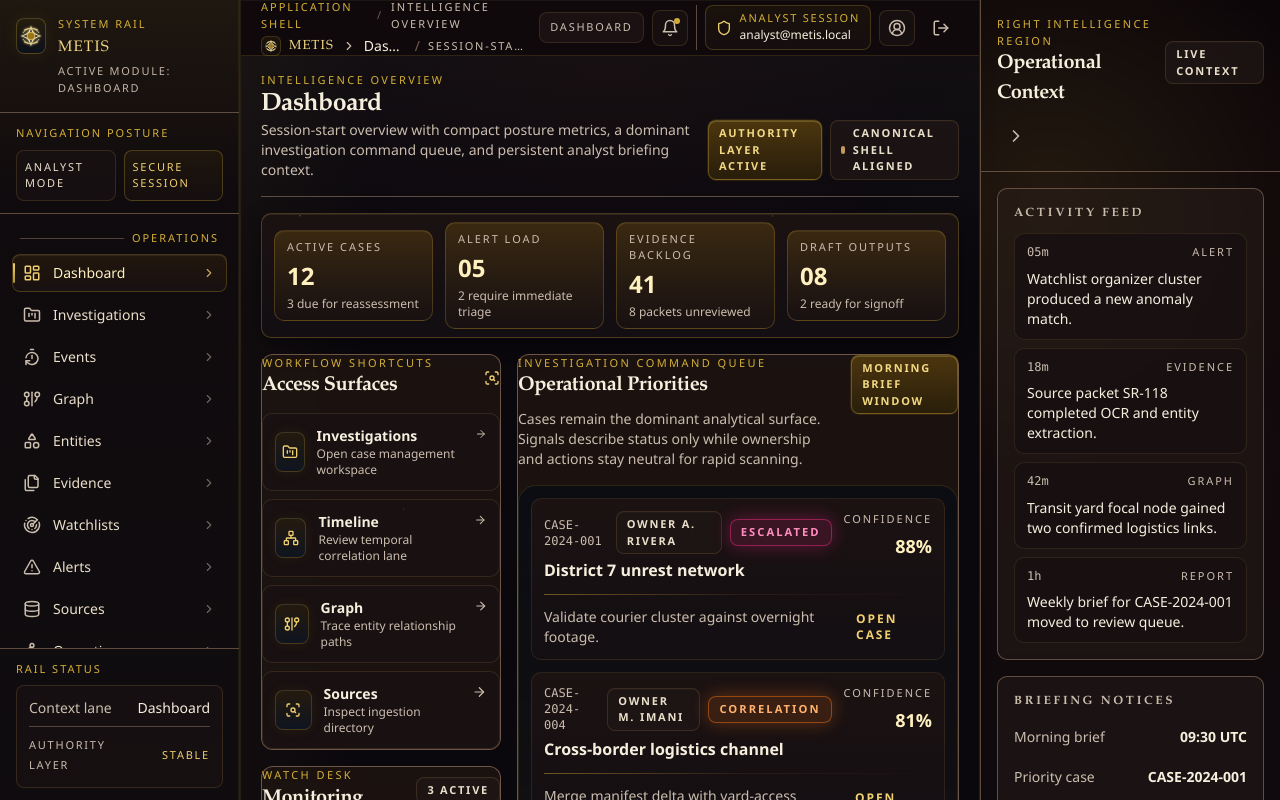
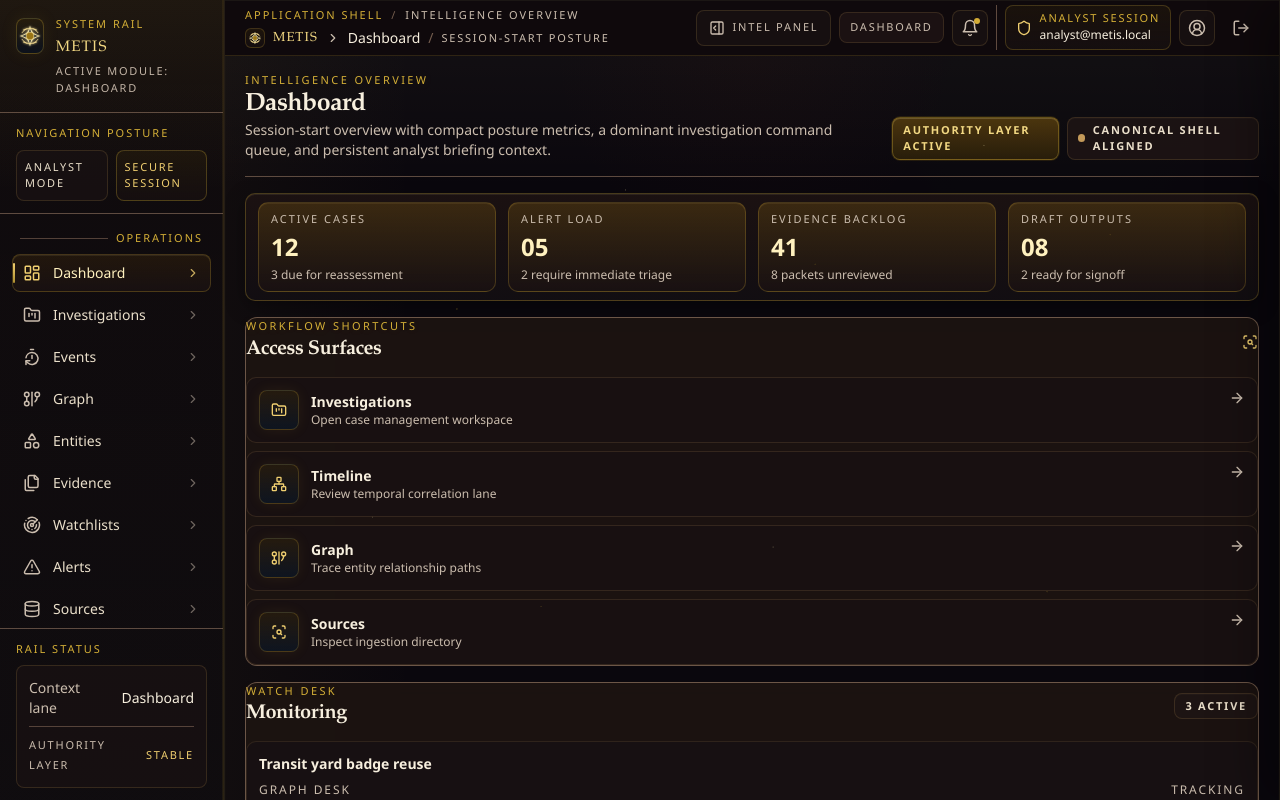
Before and after one commit to Vistiqx/Metis, a React (Vite) app in the folder frontend/: page / in a window 1280 px wide. Shown: the top 800 px of the page. Built offline with nearby package versions, Linux system fonts and the light colour scheme.

Commit message:
fix(shell): stabilize cross-browser shell width behavior

```diff
--- a/frontend/src/components/layout/RightPanel.tsx
+++ b/frontend/src/components/layout/RightPanel.tsx
@@ -4,35 +4,24 @@ import { Badge } from "../ui/Badge";
 
 interface RightPanelProps {
   children?: React.ReactNode;
+  isDrawerOpen?: boolean;
   title?: string;
   onClose?: () => void;
 }
 
 export function RightPanel({
   children,
+  isDrawerOpen = false,
   title = "Details",
   onClose,
 }: RightPanelProps) {
   const [collapsed, setCollapsed] = useState(false);
 
-  if (collapsed) {
-    return (
-      <button
-        onClick={() => setCollapsed(false)}
-        aria-label="Expand inspector"
-        title="Expand inspector"
-        className="hidden h-full w-10 items-center justify-center border-l border-border/70 bg-card/90 text-muted-foreground transition hover:bg-secondary/70 hover:text-foreground xl:flex"
-      >
-        <ChevronLeft className="h-5 w-5" />
-      </button>
-    );
-  }
-
-  return (
-    <aside className="hidden h-screen w-[300px] flex-col border-l border-border/70 bg-card/92 backdrop-blur xl:flex">
+  const panelContent = (
+    <>
       <div className="border-b border-border/70 px-4 py-4">
-        <div className="mb-2 flex items-center justify-between">
-          <div>
+        <div className="mb-2 flex items-center justify-between gap-3">
+          <div className="min-w-0">
             <div className="metis-kicker">Right Intelligence Region</div>
             <h2 className="text-[20px] font-semibold">{title}</h2>
           </div>
@@ -43,20 +32,20 @@ export function RightPanel({
             onClick={() => setCollapsed(true)}
             aria-label="Collapse inspector"
             title="Collapse inspector"
-            className="rounded-md border border-transparent p-2 text-muted-foreground transition hover:border-border/80 hover:bg-secondary/70 hover:text-foreground"
+            className="hidden rounded-md border border-transparent p-2 text-muted-foreground transition hover:border-border/80 hover:bg-secondary/70 hover:text-foreground [@media(min-width:1680px)]:inline-flex"
           >
             <ChevronRight className="h-5 w-5" />
           </button>
-          {onClose && (
+          {onClose ? (
             <button
               aria-label="Close inspector"
               title="Close inspector"
               onClick={onClose}
-              className="rounded-md border border-transparent p-2 text-muted-foreground transition hover:border-border/80 hover:bg-secondary/70 hover:text-foreground"
+              className="rounded-md border border-transparent p-2 text-muted-foreground transition hover:border-border/80 hover:bg-secondary/70 hover:text-foreground [@media(min-width:1680px)]:hidden"
             >
               <X className="h-5 w-5" />
             </button>
-          )}
+          ) : null}
         </div>
       </div>
 
@@ -67,7 +56,48 @@ export function RightPanel({
           </div>
         )}
       </div>
-    </aside>
+    </>
+  );
+
+  if (collapsed) {
+    return (
+      <button
+        onClick={() => setCollapsed(false)}
+        aria-label="Expand inspector"
+        title="Expand inspector"
+        className="hidden h-full w-10 items-center justify-center border-l border-border/70 bg-card/90 text-muted-foreground transition hover:bg-secondary/70 hover:text-foreground [@media(min-width:1680px)]:flex"
+      >
+        <ChevronLeft className="h-5 w-5" />
+      </button>
+    );
+  }
+
+  return (
+    <>
+      <div
+        role="button"
+        tabIndex={isDrawerOpen ? 0 : -1}
+        aria-hidden={!isDrawerOpen}
+        className={`fixed inset-0 z-40 bg-[rgba(6,6,10,0.6)] backdrop-blur-[2px] transition-opacity duration-200 [@media(min-width:1680px)]:hidden ${
+          isDrawerOpen ? "pointer-events-auto opacity-100" : "pointer-events-none opacity-0"
+        }`}
+        onClick={onClose}
+        onKeyDown={(event) => {
+          if (event.key === "Enter" || event.key === " ") {
+            event.preventDefault();
+            onClose?.();
+          }
+        }}
+      />
+
+      <aside
+        className={`metis-right-panel fixed inset-y-0 right-0 z-50 flex w-[min(22rem,calc(100vw-1rem))] flex-col border-l border-border/70 bg-card/95 shadow-[-18px_0_48px_rgba(0,0,0,0.38)] backdrop-blur xl:w-[min(24rem,calc(100vw-1.5rem))] [@media(min-width:1680px)]:sticky [@media(min-width:1680px)]:top-0 [@media(min-width:1680px)]:z-auto [@media(min-width:1680px)]:h-[100dvh] [@media(min-width:1680px)]:w-auto [@media(min-width:1680px)]:self-start [@media(min-width:1680px)]:translate-x-0 [@media(min-width:1680px)]:shadow-none ${
+          isDrawerOpen ? "translate-x-0" : "translate-x-full [@media(min-width:1680px)]:translate-x-0"
+        }`}
+      >
+        {panelContent}
+      </aside>
+    </>
   );
 }
 
--- a/frontend/src/components/layout/Sidebar.tsx
+++ b/frontend/src/components/layout/Sidebar.tsx
@@ -137,7 +137,7 @@ export function Sidebar() {
       )}
 
       <aside
-        className={`metis-shell-sidebar fixed inset-y-0 left-0 z-40 flex h-screen w-[240px] flex-col backdrop-blur-xl transition-transform duration-200 xl:static ${
+        className={`metis-shell-sidebar fixed inset-y-0 left-0 z-40 flex h-[100dvh] flex-col backdrop-blur-xl transition-transform duration-200 xl:sticky xl:top-0 xl:z-auto xl:h-[100dvh] xl:self-start ${
           mobileOpen ? "translate-x-0" : "-translate-x-full xl:translate-x-0"
         }`}
       >
--- a/frontend/src/components/layout/TopBar.tsx
+++ b/frontend/src/components/layout/TopBar.tsx
@@ -4,6 +4,7 @@ import {
   LogOut,
   Command,
   ChevronRight,
+  PanelRightOpen,
   Shield,
   UserCircle2,
 } from "lucide-react";
@@ -98,7 +99,15 @@ const routeMeta: Record<
   },
 };
 
-export function TopBar() {
+interface TopBarProps {
+  onToggleInspector?: () => void;
+  showInspectorToggle?: boolean;
+}
+
+export function TopBar({
+  onToggleInspector,
+  showInspectorToggle = false,
+}: TopBarProps) {
   const [searchQuery, setSearchQuery] = useState("");
   const location = useLocation();
   const activeRoute =
@@ -115,7 +124,7 @@ export function TopBar() {
     <header className="metis-context-bar">
       <div className="flex w-full items-center justify-between gap-3">
         <div className="flex min-w-0 flex-1 items-center gap-4">
-          <div className="min-w-0 flex-1 xl:max-w-[520px]">
+          <div className="min-w-0 flex-1 xl:max-w-[36rem] 2xl:max-w-[40rem]">
             <div className="flex items-center gap-2 text-[11px] uppercase tracking-[0.18em] text-muted-foreground">
               <span className="text-[#d4af37]">Application Shell</span>
               <span className="text-border/90">/</span>
@@ -145,6 +154,19 @@ export function TopBar() {
         </div>
 
         <div className="flex items-center gap-2">
+          {showInspectorToggle ? (
+            <button
+              type="button"
+              aria-label="Toggle intelligence panel"
+              title="Toggle intelligence panel"
+              onClick={onToggleInspector}
+              className="hidden h-9 items-center gap-2 rounded-md border border-[rgba(156,120,70,0.24)] bg-[rgba(25,17,19,0.84)] px-3 text-[11px] uppercase tracking-[0.16em] text-muted-foreground transition hover:border-[rgba(212,175,55,0.24)] hover:text-[#f0cf70] xl:flex [@media(min-width:1680px)]:hidden"
+            >
+              <PanelRightOpen className="h-4 w-4" />
+              Intel Panel
+            </button>
+          ) : null}
+
           <div className="hidden 2xl:block">
             <div className="metis-context-bar-search">
               <Search className="h-4 w-4 text-[#f0cf70]" />
@@ -153,7 +175,7 @@ export function TopBar() {
                 placeholder="Search workspace records"
                 value={searchQuery}
                 onChange={(e) => setSearchQuery(e.target.value)}
-                className="h-full w-[180px] border-0 bg-transparent p-0 text-sm text-foreground shadow-none outline-none ring-0 placeholder:text-muted-foreground focus:ring-0"
+                className="h-full w-[10rem] border-0 bg-transparent p-0 text-sm text-foreground shadow-none outline-none ring-0 placeholder:text-muted-foreground focus:ring-0 2xl:w-[12rem]"
               />
               <kbd className="hidden rounded border border-border/80 bg-[rgba(10,15,24,0.94)] px-1.5 py-0.5 text-[11px] font-semibold text-muted-foreground 2xl:inline-flex 2xl:items-center 2xl:gap-1">
                 <Command className="inline h-3 w-3" />K
--- a/frontend/src/components/layout/WorkspaceLayout.tsx
+++ b/frontend/src/components/layout/WorkspaceLayout.tsx
@@ -1,3 +1,4 @@
+import { useState } from "react";
 import { Dock } from "./Dock";
 import { RightPanel } from "./RightPanel";
 import { Sidebar } from "./Sidebar";
@@ -31,6 +32,7 @@ export function WorkspaceLayout({
   showRightPanel = true,
   showDock = true,
 }: WorkspaceLayoutProps) {
+  const [isInspectorOpen, setIsInspectorOpen] = useState(false);
   const hasInspector = showRightPanel;
 
   return (
@@ -46,9 +48,14 @@ export function WorkspaceLayout({
         data-shell-region="workspace"
         data-layer={layer}
       >
-        <TopBar />
+        <TopBar
+          onToggleInspector={
+            hasInspector ? () => setIsInspectorOpen((current) => !current) : undefined
+          }
+          showInspectorToggle={hasInspector}
+        />
 
-        <div className="metis-shell-region relative flex min-h-[calc(100vh-56px)] flex-1 overflow-hidden">
+        <div className="metis-shell-region relative flex min-h-0 flex-1 overflow-hidden">
           <main
             className="metis-page-body relative flex-1 overflow-auto pb-24"
             data-shell-region="analysis"
@@ -59,7 +66,13 @@ export function WorkspaceLayout({
       </div>
 
       {hasInspector ? (
-        <RightPanel title={rightPanelTitle}>{rightPanelContent}</RightPanel>
+        <RightPanel
+          isDrawerOpen={isInspectorOpen}
+          onClose={() => setIsInspectorOpen(false)}
+          title={rightPanelTitle}
+        >
+          {rightPanelContent}
+        </RightPanel>
       ) : null}
 
       {showDock && (
--- a/frontend/src/styles/globals.css
+++ b/frontend/src/styles/globals.css
@@ -35,6 +35,9 @@
     --metis-yellow: 50 100% 50%;
     --metis-teal: 183 58% 53%;
     --metis-lime: 80 100% 49%;
+    --metis-shell-sidebar-width: clamp(14rem, 13vw, 15rem);
+    --metis-shell-inspector-width: clamp(17rem, 15vw, 18rem);
+    --metis-analysis-rail-width: clamp(17rem, 18vw, 19rem);
   }
 }
 
@@ -45,6 +48,9 @@
 
   html {
     color-scheme: dark;
+    font-size: 16px;
+    text-size-adjust: 100%;
+    -webkit-text-size-adjust: 100%;
   }
 
   body {
@@ -56,11 +62,11 @@
       radial-gradient(circle at 82% 20%, rgba(133, 34, 18, 0.1), transparent 24%),
       radial-gradient(circle at 50% 120%, rgba(212, 175, 55, 0.06), transparent 30%),
       linear-gradient(180deg, rgba(12, 6, 9, 1) 0%, rgba(18, 10, 12, 1) 30%, rgba(14, 10, 14, 1) 62%, rgba(8, 7, 11, 1) 100%);
-    min-height: 100vh;
+    min-height: 100dvh;
   }
 
   #root {
-    min-height: 100vh;
+    min-height: 100dvh;
   }
 
   h1,
@@ -174,7 +180,13 @@
   }
 
   .metis-analysis-grid {
-    @apply grid items-start gap-4 xl:grid-cols-[240px_minmax(0,1.6fr)];
+    @apply grid items-start gap-4;
+  }
+
+  @media (min-width: 1440px) {
+    .metis-analysis-grid {
+      grid-template-columns: var(--metis-analysis-rail-width) minmax(0, 1.6fr);
+    }
   }
 
   .metis-archetype-grid {
@@ -214,22 +226,33 @@
   }
 
   .metis-shell-grid {
-    @apply grid min-h-screen bg-[radial-gradient(circle_at_16%_18%,rgba(156,52,20,0.16),transparent_24%),radial-gradient(circle_at_82%_14%,rgba(212,175,55,0.1),transparent_18%),radial-gradient(circle_at_50%_52%,rgba(122,34,18,0.08),transparent_32%),linear-gradient(180deg,rgba(12,6,9,0.99),rgba(18,10,12,1)_32%,rgba(14,10,14,1)_68%,rgba(8,7,11,1))] xl:grid-cols-[240px_minmax(0,1fr)];
+    @apply grid min-h-[100dvh] bg-[radial-gradient(circle_at_16%_18%,rgba(156,52,20,0.16),transparent_24%),radial-gradient(circle_at_82%_14%,rgba(212,175,55,0.1),transparent_18%),radial-gradient(circle_at_50%_52%,rgba(122,34,18,0.08),transparent_32%),linear-gradient(180deg,rgba(12,6,9,0.99),rgba(18,10,12,1)_32%,rgba(14,10,14,1)_68%,rgba(8,7,11,1))] xl:h-[100dvh];
   }
 
-  .metis-shell-grid[data-has-inspector="true"] {
-    @apply xl:grid-cols-[240px_minmax(0,1fr)_300px];
+  @media (min-width: 1280px) {
+    .metis-shell-grid {
+      grid-template-columns: var(--metis-shell-sidebar-width) minmax(0, 1fr);
+    }
+  }
+
+  @media (min-width: 1680px) {
+    .metis-shell-grid[data-has-inspector="true"] {
+      grid-template-columns:
+        var(--metis-shell-sidebar-width)
+        minmax(0, 1fr)
+        var(--metis-shell-inspector-width);
+    }
   }
 
   .metis-workspace {
-    @apply min-w-0 border-l border-r border-[rgba(166,132,72,0.16)] bg-[rgba(11,9,14,0.9)];
+    @apply min-h-0 min-w-0 border-l border-r border-[rgba(166,132,72,0.16)] bg-[rgba(11,9,14,0.9)];
     box-shadow:
       inset 1px 0 0 rgba(212, 175, 55, 0.03),
       inset -1px 0 0 rgba(212, 175, 55, 0.03);
   }
 
   .metis-shell-region {
-    @apply relative bg-[rgba(10,8,13,0.72)];
+    @apply relative min-h-0 bg-[rgba(10,8,13,0.72)];
   }
 
   .metis-shell-region::before {
@@ -263,7 +286,21 @@
   }
 
   .metis-page-body {
-    @apply relative px-5 py-4;
+    @apply relative min-h-0 overflow-x-hidden px-5 py-4;
+  }
+
+  @media (max-width: 767px) {
+    .metis-page-body {
+      @apply px-4 py-3;
+    }
+  }
+
+  .metis-shell-sidebar {
+    width: var(--metis-shell-sidebar-width);
+  }
+
+  .metis-right-panel {
+    width: var(--metis-shell-inspector-width);
   }
 
   .metis-metric-row {
```
